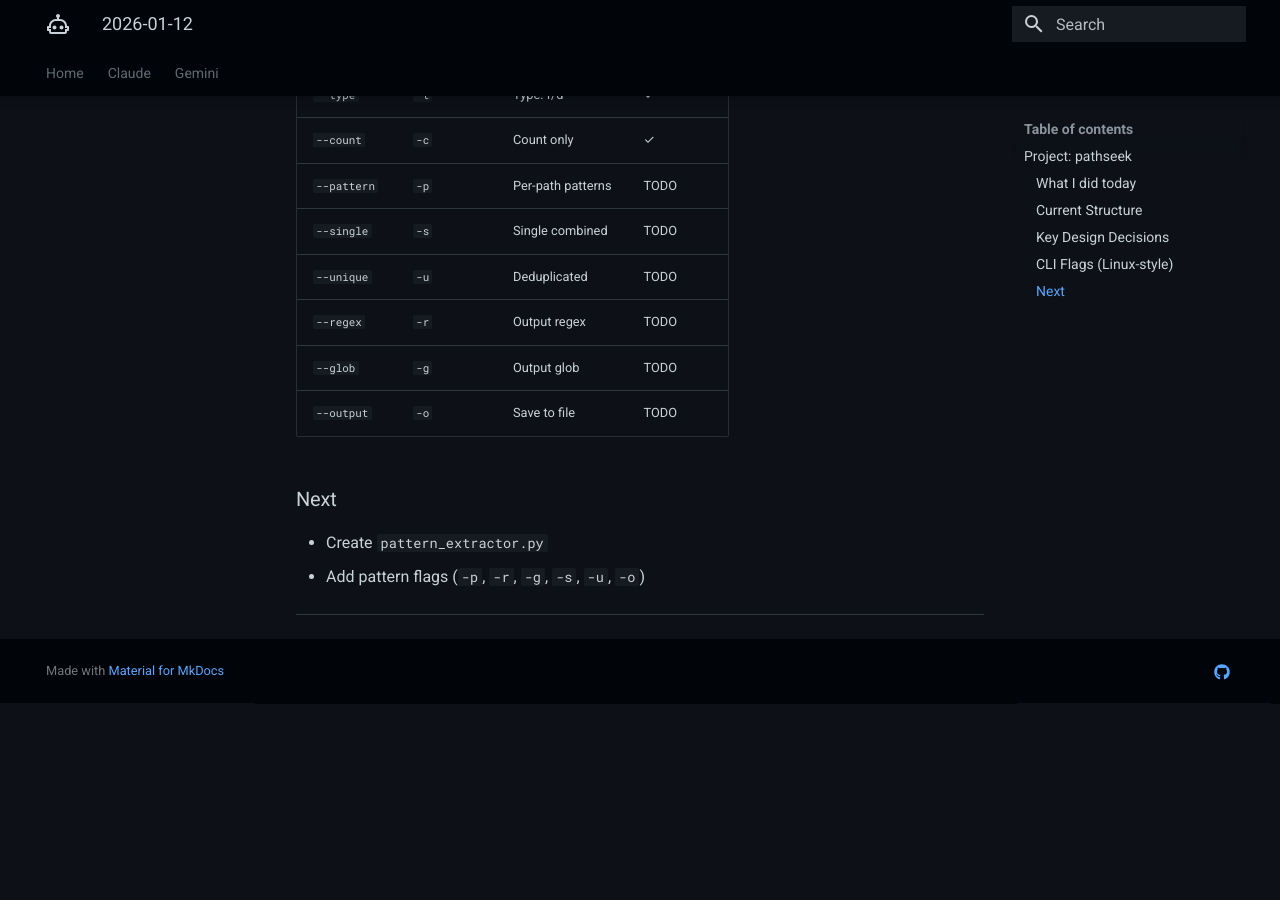
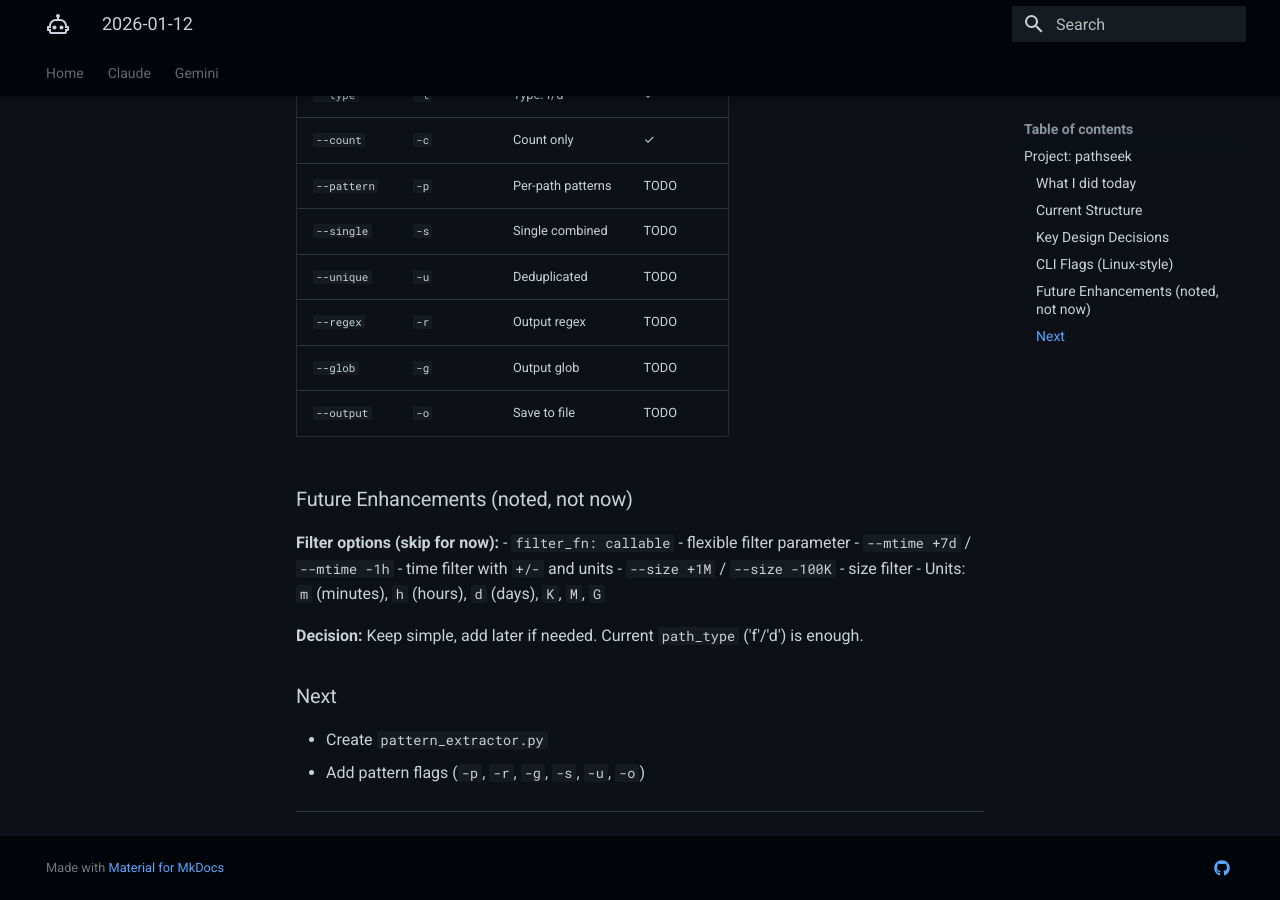
Before and after one commit to ThanuMahee12/AgentContext, an MkDocs documentation site: the page built from docs/Claude/sessions/2026-01-12.md, in a window 1280 px wide and 900 px high, scrolled down 1383 px. Built offline with MkDocs 1.6.1 and Material for MkDocs 9.7.7, drawn with Linux system fonts in a browser that asks for light colours; before the commit the page ends 2086 px from its top, so only the background shows below that.

Commit message:
docs: note future filter enhancements (mtime, size, filter_fn)

```diff
--- a/docs/Claude/sessions/2026-01-12.md
+++ b/docs/Claude/sessions/2026-01-12.md
@@ -54,6 +54,16 @@ pathseek/
 | `--glob` | `-g` | Output glob | TODO |
 | `--output` | `-o` | Save to file | TODO |
 
+### Future Enhancements (noted, not now)
+
+**Filter options (skip for now):**
+- `filter_fn: callable` - flexible filter parameter
+- `--mtime +7d` / `--mtime -1h` - time filter with `+/-` and units
+- `--size +1M` / `--size -100K` - size filter
+- Units: `m` (minutes), `h` (hours), `d` (days), `K`, `M`, `G`
+
+**Decision:** Keep simple, add later if needed. Current `path_type` ('f'/'d') is enough.
+
 ### Next
 
 - Create `pattern_extractor.py`
```
